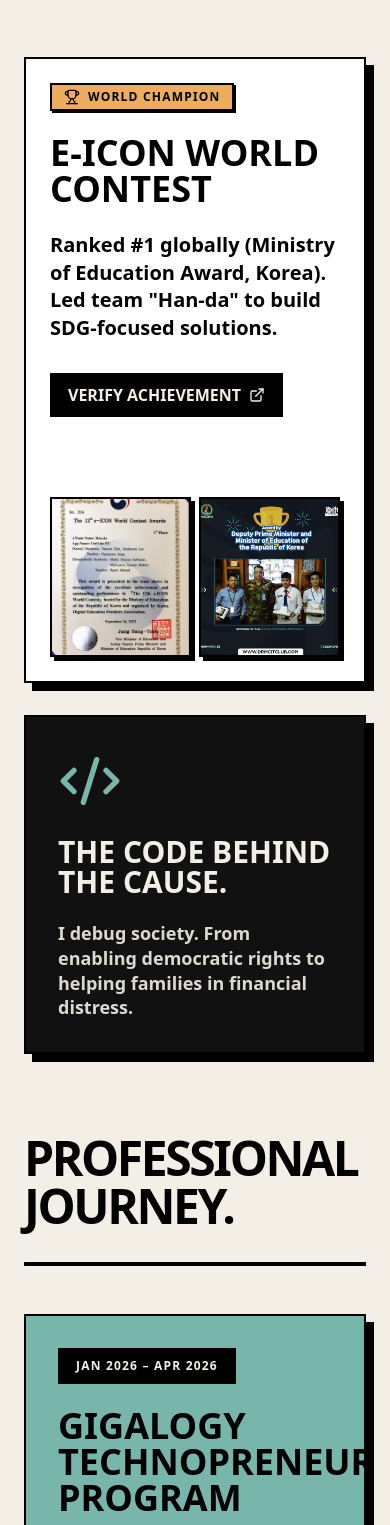
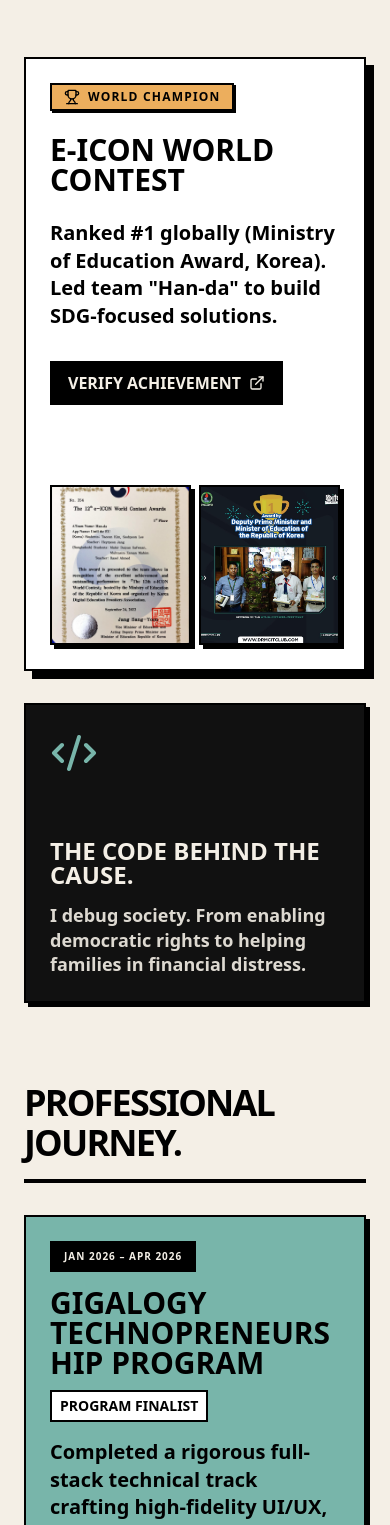
Before and after one commit to MahirDaiyanSafwaan3399/tech-portfolio, a Next.js app: page / in a window 390 px wide. Shown: the part 1020-2545 px from the top of the page. Built offline with nearby package versions, Linux system fonts and the light colour scheme.

Commit message:
made it respoinsive

```diff
--- a/app/page.tsx
+++ b/app/page.tsx
@@ -67,7 +67,7 @@ export default function Home() {
                   <div className="inline-flex items-center gap-2 px-3 py-1 bg-[#ECAE5D] border-2 border-black text-black text-xs font-black uppercase tracking-widest shadow-[2px_2px_0px_#000]">
                     <Trophy className="w-4 h-4" /> World Champion
                   </div>
-                  <h2 className="text-4xl md:text-5xl lg:text-6xl font-black text-black uppercase leading-none">
+                  <h2 className="text-3xl sm:text-4xl md:text-5xl lg:text-6xl font-black text-black uppercase leading-none break-words">
                     e-ICON World Contest
                   </h2>
                   <p className="text-xl font-bold text-black max-w-lg leading-snug">
@@ -99,11 +99,11 @@ export default function Home() {
           </div>
 
           {/* About Card */}
-          <div className="relative overflow-hidden bg-[#111111] border-2 border-black p-8 md:p-10 text-[#f4efe6] shadow-[8px_8px_0px_#000] flex flex-col justify-between hover:-translate-y-2 transition-transform">
+          <div className="relative overflow-hidden bg-[#111111] border-2 border-black p-6 sm:p-8 md:p-10 text-[#f4efe6] shadow-[4px_4px_0px_#000] sm:shadow-[8px_8px_0px_#000] flex flex-col justify-between hover:-translate-y-2 transition-transform">
             <div className="relative z-10 flex flex-col h-full justify-between">
-              <Code2 className="w-16 h-16 mb-6 text-[#78B5AA]" />
-              <div className="space-y-6">
-                <h3 className="text-3xl md:text-4xl font-black uppercase leading-none">The Code Behind The Cause.</h3>
+              <Code2 className="w-12 h-12 sm:w-16 sm:h-16 mb-6 text-[#78B5AA]" />
+              <div className="space-y-4 sm:space-y-6">
+                <h3 className="text-2xl sm:text-3xl md:text-4xl font-black uppercase leading-none break-words">The Code Behind The Cause.</h3>
                 <p className="text-lg font-bold leading-snug opacity-90">
                   I debug society. From enabling democratic rights to helping families in financial distress.
                 </p>
@@ -113,24 +113,24 @@ export default function Home() {
         </div>
 
         {/* EXPERIENCE SECTION */}
-        <section className="space-y-12 pb-10">
-          <div className="flex items-end justify-between border-b-4 border-black pb-8">
-            <h2 className="text-5xl md:text-7xl font-black text-black uppercase tracking-tighter">
+        <section className="space-y-8 sm:space-y-12 pb-10">
+          <div className="flex items-end justify-between border-b-4 border-black pb-4 sm:pb-8">
+            <h2 className="text-4xl sm:text-5xl md:text-7xl font-black text-black uppercase tracking-tighter break-words">
               Professional Journey.
             </h2>
           </div>
 
           <div className="space-y-12">
             {/* Gigalogy */}
-            <div className="relative overflow-hidden bg-[#78B5AA] border-2 border-black p-8 md:p-12 shadow-[8px_8px_0px_#000]">
-              <div className="flex flex-col md:flex-row gap-12 items-center">
-                <div className="w-full md:w-1/2 space-y-6 z-10">
-                  <div className="inline-flex items-center px-4 py-2 bg-black text-[#f4efe6] text-xs font-black uppercase tracking-widest border-2 border-black">
+            <div className="relative overflow-hidden bg-[#78B5AA] border-2 border-black p-6 sm:p-8 md:p-12 shadow-[4px_4px_0px_#000] sm:shadow-[8px_8px_0px_#000]">
+              <div className="flex flex-col md:flex-row gap-8 sm:gap-12 items-start md:items-center">
+                <div className="w-full md:w-1/2 space-y-4 sm:space-y-6 z-10">
+                  <div className="inline-flex items-center px-3 sm:px-4 py-1.5 sm:py-2 bg-black text-[#f4efe6] text-[10px] sm:text-xs font-black uppercase tracking-widest border-2 border-black self-start">
                     Jan 2026 – Apr 2026
                   </div>
                   <div>
-                    <h3 className="text-4xl md:text-5xl font-black text-black uppercase leading-none">Gigalogy Technopreneurship Program</h3>
-                    <p className="mt-4 text-base text-black bg-white inline-block px-2 py-1 border-2 border-black uppercase font-black">Program Finalist</p>
+                    <h3 className="text-3xl sm:text-4xl md:text-5xl font-black text-black uppercase leading-none break-words hyphens-auto">Gigalogy Technopreneurship Program</h3>
+                    <p className="mt-3 sm:mt-4 text-sm sm:text-base text-black bg-white inline-block px-2 py-1 border-2 border-black uppercase font-black">Program Finalist</p>
                   </div>
                   <p className="text-xl font-bold text-black leading-snug">
                     Completed a rigorous full-stack technical track crafting high-fidelity UI/UX, robust API architecture, and custom AI implementations. Formulated a comprehensive business model through deep-dive market fit analysis, successfully navigating 5 elimination rounds.
@@ -169,14 +169,14 @@ export default function Home() {
             {/* AERD + Dhumketu side-by-side */}
             <div className="grid md:grid-cols-2 gap-8">
               {/* AERD */}
-              <div className="relative overflow-hidden bg-white border-2 border-black p-8 md:p-10 shadow-[8px_8px_0px_#000] flex flex-col hover:-translate-y-1 transition-transform">
-                <div className="space-y-6 flex flex-col h-full">
-                  <div className="inline-flex items-center px-3 py-1.5 bg-[#DD726D] border-2 border-black text-black text-xs font-black uppercase tracking-widest self-start">
+              <div className="relative overflow-hidden bg-white border-2 border-black p-6 sm:p-8 md:p-10 shadow-[4px_4px_0px_#000] sm:shadow-[8px_8px_0px_#000] flex flex-col hover:-translate-y-1 transition-transform">
+                <div className="space-y-4 sm:space-y-6 flex flex-col h-full">
+                  <div className="inline-flex items-center px-3 py-1.5 bg-[#DD726D] border-2 border-black text-black text-[10px] sm:text-xs font-black uppercase tracking-widest self-start">
                     Aug 2024 – Present
                   </div>
                   <div>
-                    <h3 className="text-3xl font-black text-black uppercase leading-none">Amateur Experimental Rocketry BD</h3>
-                    <p className="mt-4 text-sm text-[#f4efe6] bg-black inline-block px-3 py-1 font-black uppercase border-2 border-black">
+                    <h3 className="text-2xl sm:text-3xl font-black text-black uppercase leading-none break-words">Amateur Experimental Rocketry BD</h3>
+                    <p className="mt-3 sm:mt-4 text-xs sm:text-sm text-[#f4efe6] bg-black inline-block px-3 py-1 font-black uppercase border-2 border-black">
                       Avionics & GNC Specialist
                     </p>
                   </div>
@@ -187,14 +187,14 @@ export default function Home() {
               </div>
 
               {/* Dhumketu */}
-              <div className="relative overflow-hidden bg-white border-2 border-black p-8 md:p-10 shadow-[8px_8px_0px_#000] flex flex-col hover:-translate-y-1 transition-transform">
-                <div className="space-y-6 flex flex-col h-full">
-                  <div className="inline-flex items-center px-3 py-1.5 bg-[#ECAE5D] border-2 border-black text-black text-xs font-black uppercase tracking-widest self-start">
+              <div className="relative overflow-hidden bg-white border-2 border-black p-6 sm:p-8 md:p-10 shadow-[4px_4px_0px_#000] sm:shadow-[8px_8px_0px_#000] flex flex-col hover:-translate-y-1 transition-transform">
+                <div className="space-y-4 sm:space-y-6 flex flex-col h-full">
+                  <div className="inline-flex items-center px-3 py-1.5 bg-[#ECAE5D] border-2 border-black text-black text-[10px] sm:text-xs font-black uppercase tracking-widest self-start">
                     Apr 2024 – Oct 2024
                   </div>
                   <div>
-                    <h3 className="text-3xl font-black text-black uppercase leading-none">Dhumketu Exploration Co. Ltd</h3>
-                    <p className="mt-4 text-sm text-[#f4efe6] bg-black inline-block px-3 py-1 font-black uppercase border-2 border-black">
+                    <h3 className="text-2xl sm:text-3xl font-black text-black uppercase leading-none break-words">Dhumketu Exploration Co. Ltd</h3>
+                    <p className="mt-3 sm:mt-4 text-xs sm:text-sm text-[#f4efe6] bg-black inline-block px-3 py-1 font-black uppercase border-2 border-black">
                       Embedded Systems Intern
                     </p>
                   </div>
@@ -208,9 +208,9 @@ export default function Home() {
         </section>
 
         {/* PROJECTS SECTION */}
-        <section id="projects" className="space-y-12 scroll-mt-32">
-          <div className="flex items-end justify-between border-b-4 border-black pb-8">
-            <h2 className="text-5xl md:text-7xl font-black text-black uppercase tracking-tighter">
+        <section id="projects" className="space-y-8 sm:space-y-12 scroll-mt-32">
+          <div className="flex flex-col sm:flex-row items-start sm:items-end justify-between border-b-4 border-black pb-4 sm:pb-8 gap-4">
+            <h2 className="text-4xl sm:text-5xl md:text-7xl font-black text-black uppercase tracking-tighter break-words">
               Selected Work.
             </h2>
             <Link href="https://github.com/MahirDaiyanSafwaan3399" target="_blank" className="hidden md:flex items-center gap-2 text-black font-black uppercase border-2 border-black px-4 py-2 hover:bg-black hover:text-[#f4efe6] transition-colors shadow-[4px_4px_0px_#000]">
```
